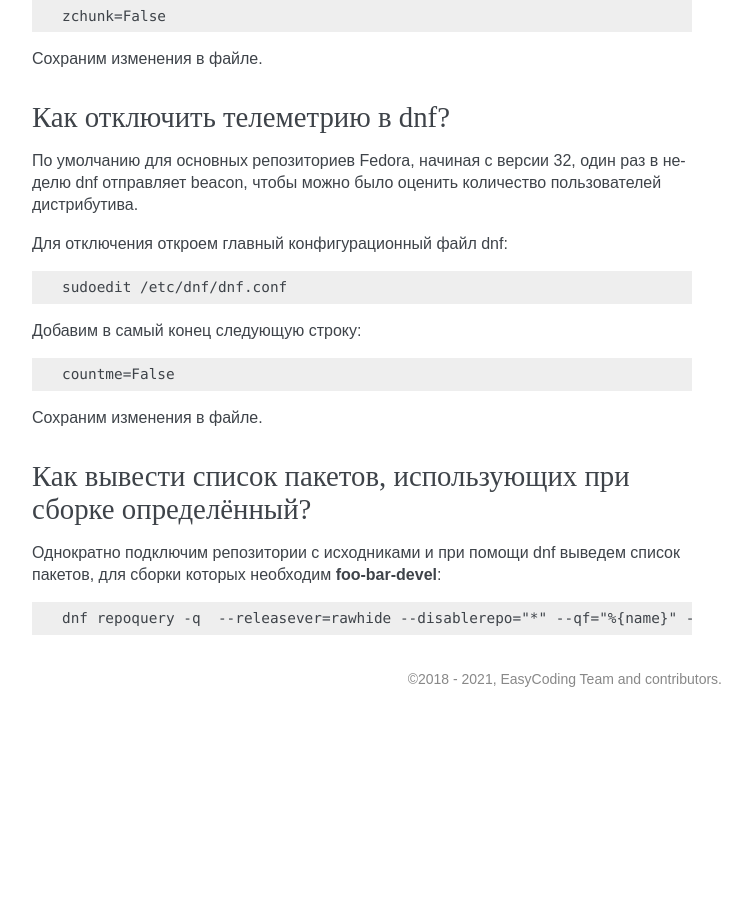
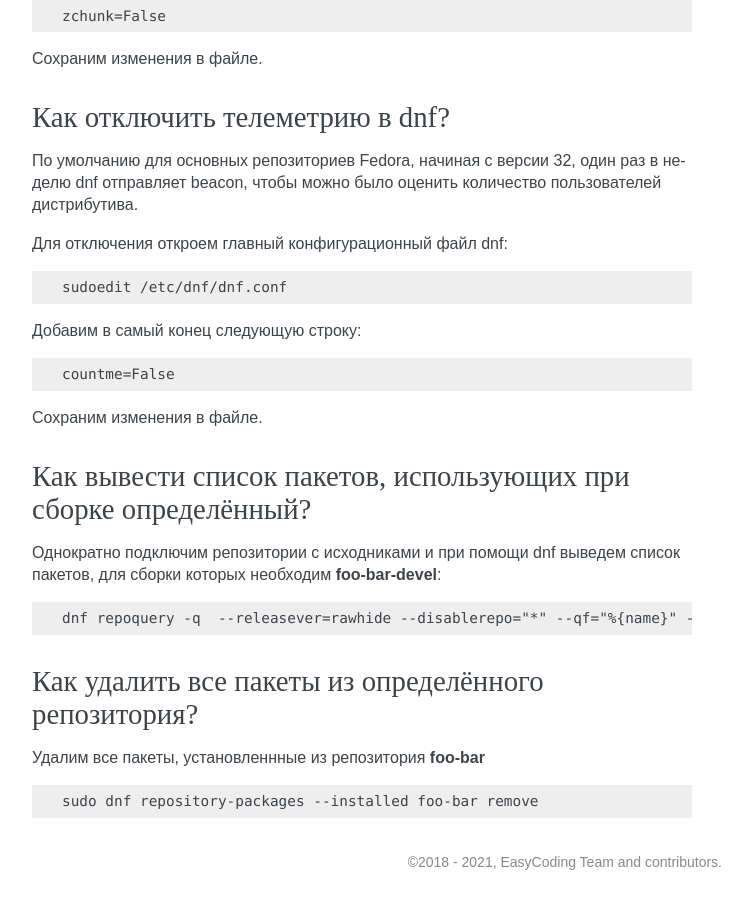
Before and after one commit to RussianFedora/FAQ, a Sphinx documentation site: the page built from source/package-manager.rst, in a window 1280 px wide and 900 px high, scrolled down 21093 px. Shown: the whole window, without its empty margins (388-1137 px from the left). Built offline with Sphinx 7.4.7, drawn with Linux system fonts in a browser that asks for light colours; comment, search, counter and statistics services are not loaded; before the commit the page ends 21810 px from its top, so only the background shows below that; some of the changed text lies outside the part shown.

Commit message:
Added a question about removing all packages installed from the specified repository.

```diff
--- a/source/package-manager.rst
+++ b/source/package-manager.rst
@@ -1243,3 +1243,15 @@ Dnf автоматически удаляет зависимости, не ну
 .. code-block:: text
 
     dnf repoquery -q  --releasever=rawhide --disablerepo="*" --qf="%{name}" --enablerepo=fedora-source --enablerepo=updates-source --enablerepo=updates-testing-source --archlist=src --whatrequires="foo-bar-devel"
+
+.. index:: rpm, dnf, package, remove
+.. _dnf-remove-packages-repository:
+
+Как удалить все пакеты из определённого репозитория?
+========================================================
+
+Удалим все пакеты, установленнные из репозитория **foo-bar**
+
+.. code-block:: text
+
+    sudo dnf repository-packages --installed foo-bar remove
```
